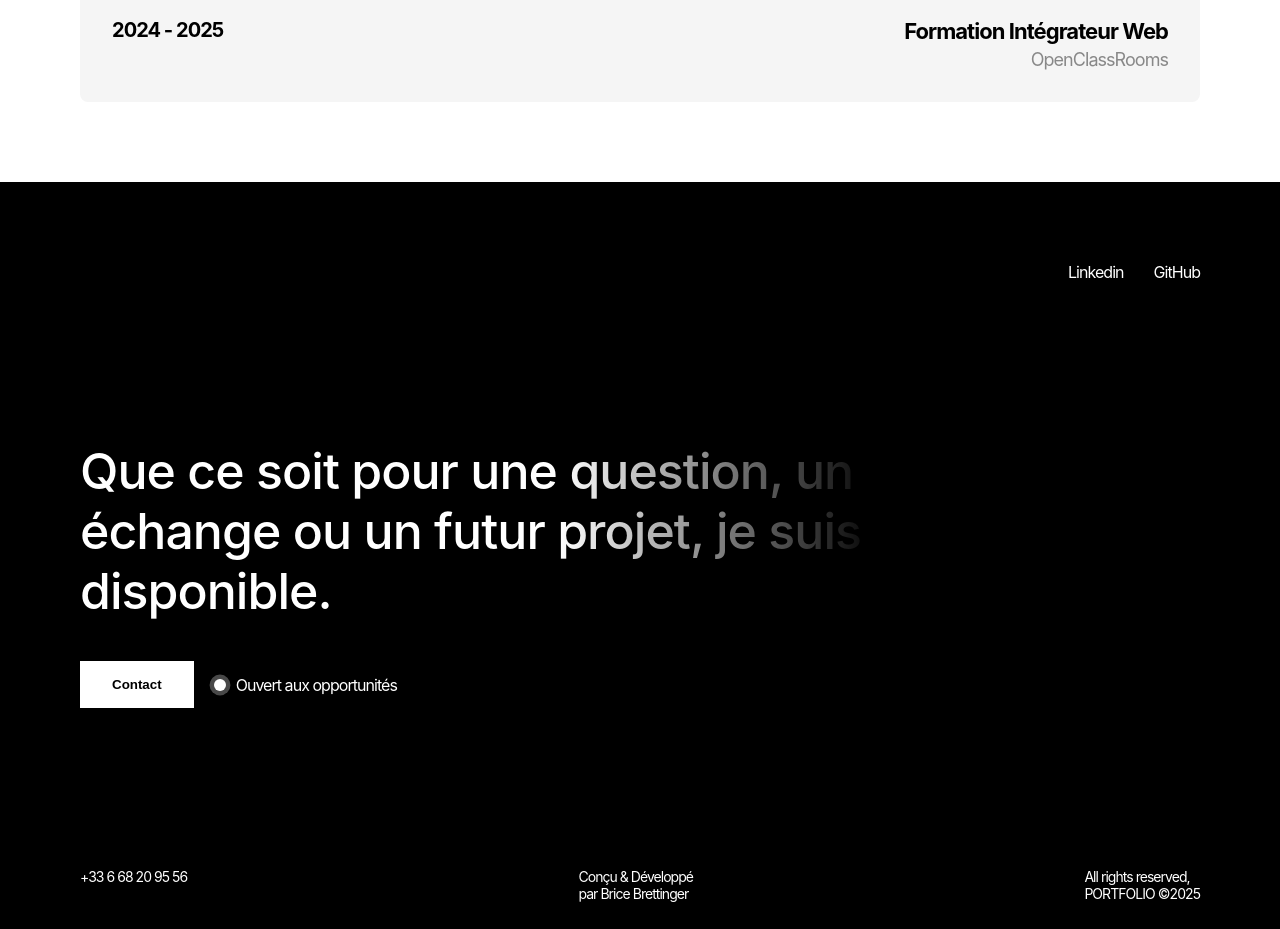
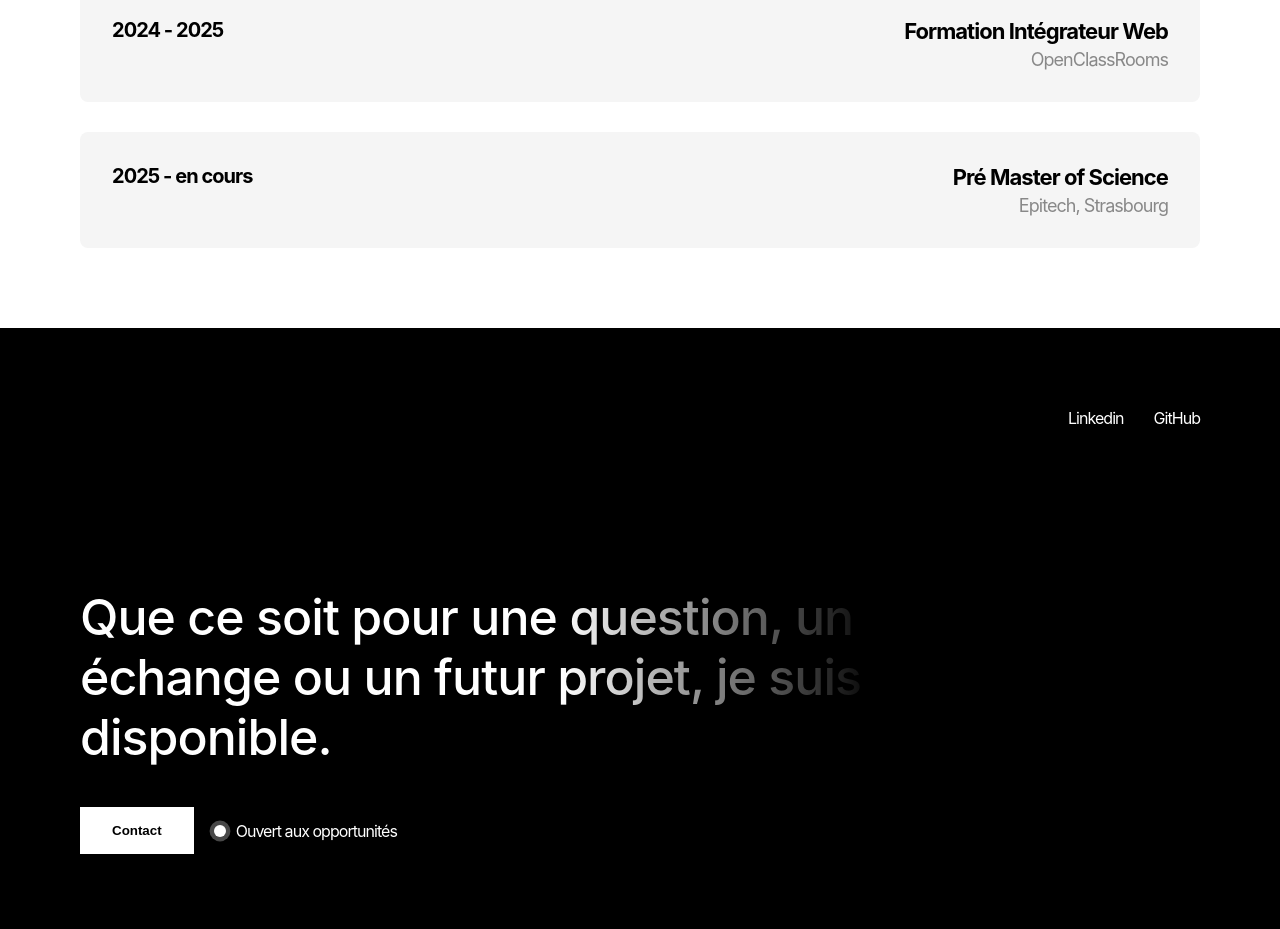
Before and after one commit to bricebrett/my-portfolio, a Next.js app in the folder frontend/: page /about in a window 1280 px wide. Shown: the part 2680-3609 px from the top of the page. Built offline with nearby package versions, Linux system fonts and the light colour scheme.

Commit message:
add content aboutPage

```diff
--- a/frontend/src/assets/sass/components/_header.scss
+++ b/frontend/src/assets/sass/components/_header.scss
@@ -22,7 +22,6 @@
     display: flex;
     gap: 40px;
     @media (max-width: 809px) {
-      // flex-direction: column;
     }
   }
 
--- a/frontend/src/components/Formations.tsx
+++ b/frontend/src/components/Formations.tsx
@@ -22,6 +22,11 @@ const FORMATIONS: FormationItem[] = [
     intitule: "Formation Intégrateur Web",
     ecole: "OpenClassRooms",
   },
+  {
+    annee: "2025 - en cours",
+    intitule: "Pré Master of Science",
+    ecole: "Epitech, Strasbourg",
+  },
 ];
 
 export default function Formations() {
```
